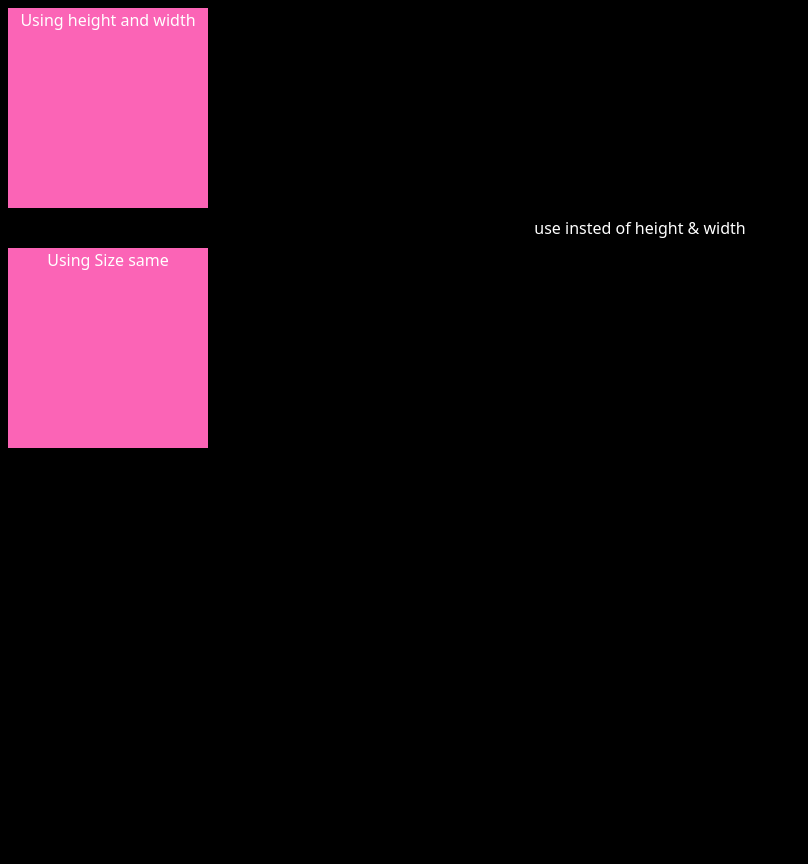
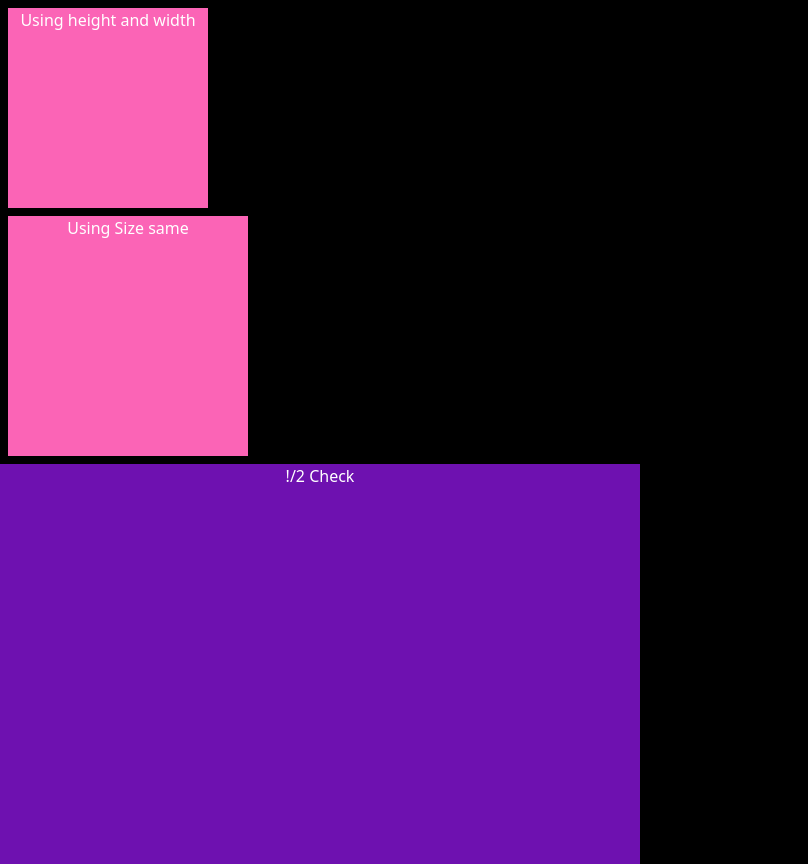
Before and after one commit to Umair-dev55/Tailwind, a website: page size+height.html in a window 1280 px wide. Shown: the whole page, without its empty margins (0-808 px from the left). Before the commit the page ends 800 px from the top, so only its background shows below. Drawn offline with Linux system fonts and the light colour scheme.

Commit message:
complete session

```diff
--- a/size+height.html
+++ b/size+height.html
@@ -8,12 +8,12 @@
     <link rel="stylesheet" href="output.css">
 </head>
 
-<body class="bg-black text-white text-center">
+<body class="bg-black text-white text-center  h-screen">
     <div class="bg-pink-400 w-50 h-50 m-2">Using height and width</div>
-    use insted of height & width
-    <div class="bg-pink-400 w-50 h-50 m-2">Using Size same </div>
-
-
+    <!-- use insted of height & width -->
+    <div class="bg-pink-400 size-60 m-2">Using Size same </div>
+    <!-- if using 1/2 or full etc then h-screen on parent -->
+    <div class="size-1/2 bg-purple-800">!/2 Check</div>
 
 
     <!-- <span class=" border-cyan-300 border-8 bg-cyan-600 inline-block mb-50">Span Check
```
Also changed, not shown: colors.html (+0 -2 lines), positions.html (added, +12 -0 lines), remember.html (+5 -2 lines), output.css.
